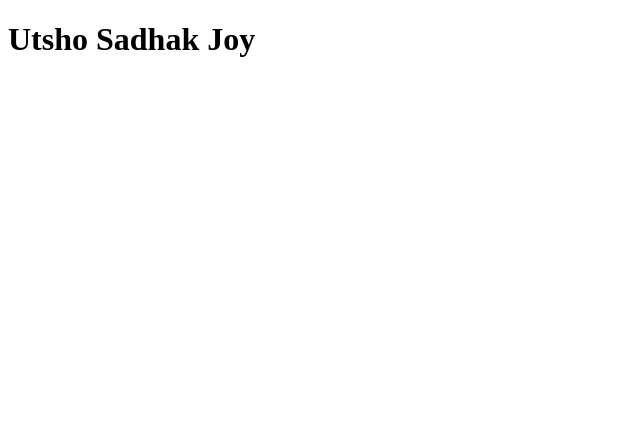
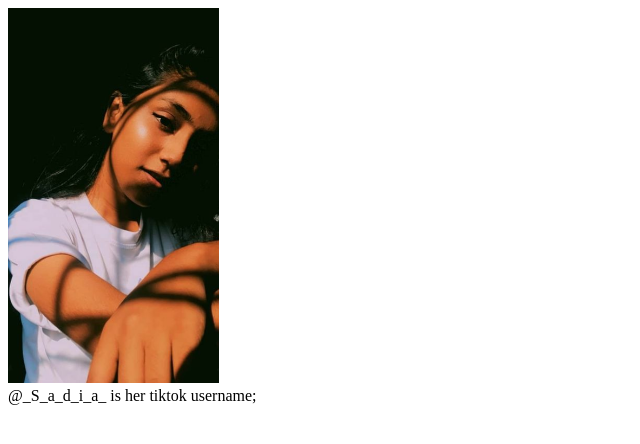
Before and after one commit to utsho-sadhak-joy/DOC1, a React (Create React App) app: page / in a window 1280 px wide. Shown: the top 444 px of the page, without its empty margins (0-640 px from the left). Built offline with nearby package versions, Linux system fonts and the light colour scheme.

Commit message:
displaying img from parent to child

```diff
--- a/src/App.js
+++ b/src/App.js
@@ -1,10 +1,10 @@
 import React from 'react'
-
+import Parent from './Components/Child'
 
 function App() {
   return (
     <div className="App">
-      <h1>Utsho Sadhak Joy</h1>
+      <div> <Parent /> </div>
     </div>
   );
 }
--- a/src/Components/Child.js
+++ b/src/Components/Child.js
@@ -0,0 +1,13 @@
+import React from 'react'
+import sadia from './Img/profile_pic.png'
+const Child = () => {
+    return (
+        <div>
+            <img style={{height:"375px" }} src={sadia}  alt="sadia"  />
+            <div>@_S_a_d_i_a_ is her tiktok username;</div>
+        </div>
+
+    )
+}
+
+export default Child
```
Also changed, not shown: src/Components/Parent.js (+12 -0 lines), src/Components/Img/profile_pic.png (added).
